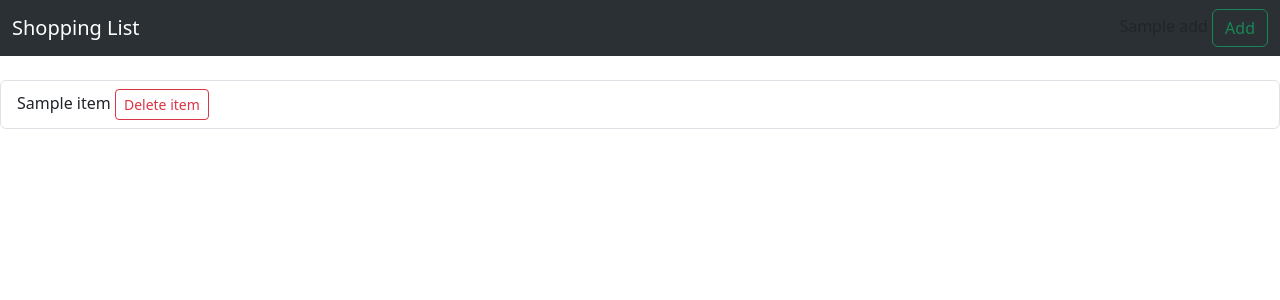
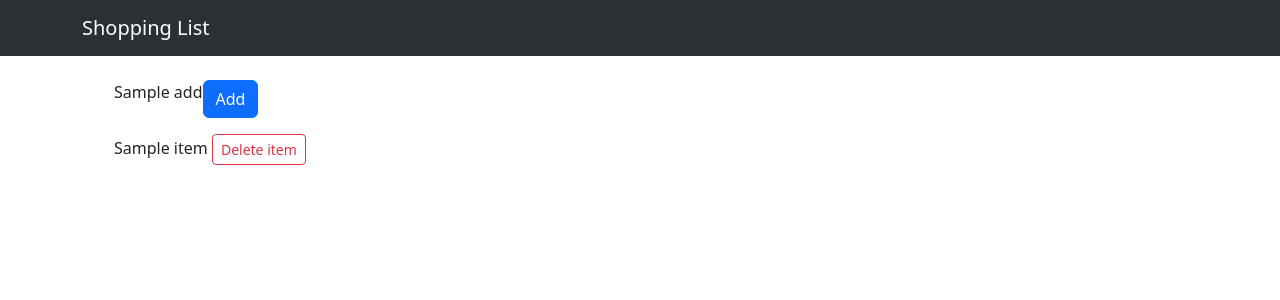
Before and after one commit to almogSegalis/shopping-list, a Django app: template shopping/shopping_list/templates/shopping_list/list.html in a window 1280 px wide. Shown: the top 300 px of the page. Run offline with Django 3.2, Linux system fonts and the light colour scheme; the template is opened without the code that fills it: most values are stand-ins (such as "Sample title", 1, 10 or a date in 2020).

Commit message:
pertty ui

```diff
--- a/shopping/shopping_list/templates/shopping_list/base.html
+++ b/shopping/shopping_list/templates/shopping_list/base.html
@@ -10,8 +10,10 @@
   <body>
     {% include 'shopping_list/navbar.html' %}
     <br>
-    {% block content %}
-    {% endblock %}
+    <div class="container">
+        {% block content %}
+        {% endblock %}
+    </div>
     <script src="https://cdn.jsdelivr.net/npm/bootstrap@5.3.0-alpha1/dist/js/bootstrap.bundle.min.js" integrity="sha384-w76AqPfDkMBDXo30jS1Sgez6pr3x5MlQ1ZAGC+nuZB+EYdgRZgiwxhTBTkF7CXvN" crossorigin="anonymous"></script>
   </body>
 </html>
--- a/shopping/shopping_list/templates/shopping_list/list.html
+++ b/shopping/shopping_list/templates/shopping_list/list.html
@@ -1,10 +1,20 @@
 {% extends 'shopping_list/base.html' %}
 
 {% block content %}
+	<ul>
+		<form class="d-inline-flex" action="{% url 'shopping_list:add_item' %}" method="post" >
+			<div class="d-inline-flex justify-content-between">
+			      {{ add }}
+			      {% csrf_token %}
+			      <button class="btn btn-primary" type="submit">Add</button>
+		    </div>
+		</form>
+		<br>
+	</ul>
     <div class="items">
     {% csrf_token %}
 	{% for item in items %}
-			<ul class="list-group">
+	<ul>
 		  <li class="list-group-item">
 		    {{ item }}
 		    <a href="{% url 'shopping_list:delete_item' item.id %}" class ="btn btn-outline-danger btn-sm">Delete item</a>
--- a/shopping/shopping_list/templates/shopping_list/navbar.html
+++ b/shopping/shopping_list/templates/shopping_list/navbar.html
@@ -1,19 +1,12 @@
 <nav class="navbar navbar-expand-lg bg-body-tertiary" data-bs-theme="dark">
-  <div class="container-fluid">
-    <a class="navbar-brand" href="{% url 'shopping_list:list' %}">Shopping List</a>
+  <div class="container">
+      <a class="navbar-brand" href="{% url 'shopping_list:list' %}">Shopping List</a>
     <button class="navbar-toggler" type="button" data-bs-toggle="collapse" data-bs-target="#navbarSupportedContent" aria-controls="navbarSupportedContent" aria-expanded="false" aria-label="Toggle navigation">
       <span class="navbar-toggler-icon"></span>
     </button>
     <div class="collapse navbar-collapse" id="navbarSupportedContent">
       <ul class="navbar-nav me-auto mb-2 mb-lg-0">
       </ul>
-
-    <form class="add-item" action="{% url 'shopping_list:add_item' %}" method="post">
-      {{ add }}
-      {% csrf_token %}
-      <!-- <input class="form-control me-2" type="add" placeholder="Item name" name="item" id="id_item" aria-label="Add item"> -->
-      <button class="btn btn-outline-success" type="submit">Add</button>
-    </form>
     </div>
   </div>
 </nav>
```
Also changed, not shown: shopping/shopping_list/forms.py (+10 -0 lines). Lines whose indentation alone changed are shown as unchanged.
